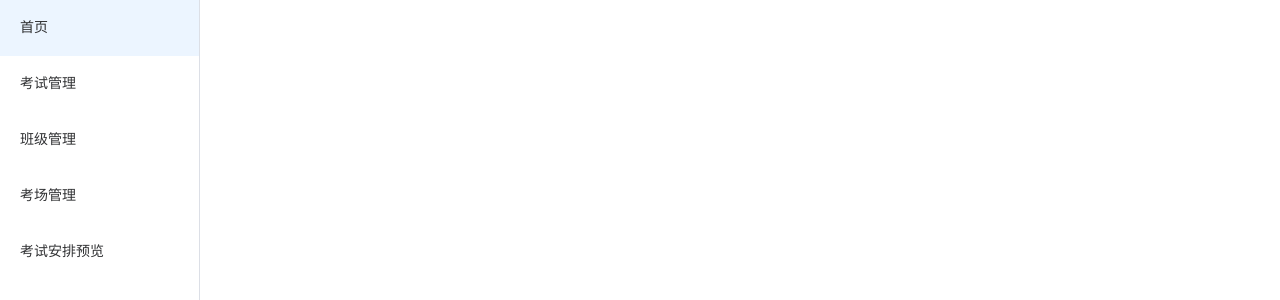
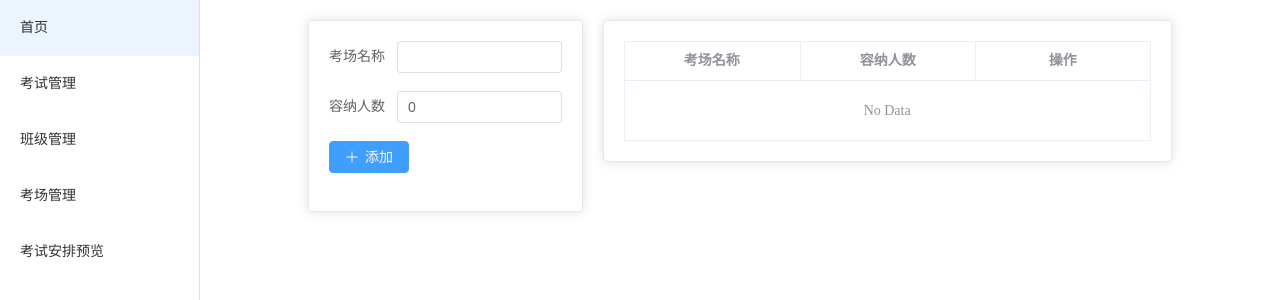
Before and after one commit to orangeawa/exam-vue, a Vue app: page /examRoom in a window 1280 px wide. Shown: the top 300 px of the page. Built offline with nearby package versions, Linux system fonts and the light colour scheme; no server answers; the HTML template or start-up script is replaced by a standard one.

Commit message:
feat: :sparkles: 添加考场管理功能，包含获取、创建和删除考场的 API 接口及页面实现

```diff
--- /dev/null
+++ b/src/api/examRoom.ts
@@ -0,0 +1,28 @@
+import type { EditableExamRoom, ExamRoom } from "@/model/ExamRoom";
+import type { response } from "@/model/Res";
+import req from "@/utils/request";
+
+/**
+ * 获取考场列表
+ * @returns response
+ */
+export function getExamRoomList():Promise<ExamRoom[]> {
+    return req.get('/rooms').then(res => res.data)
+}
+
+/**
+ * 创建考场
+ * @param data
+ * @returns
+ */
+export function createExamRoom(data: EditableExamRoom): Promise<response>{
+    return req.post('/rooms', data)
+}
+
+// export function updateExamRoom(data: ExamRoom){
+//     return request.put<ExamRoom>('/rooms', data)
+// }
+
+export function deleteExamRoom(id: number): Promise<response>{
+    return req.delete(`/rooms/${id}`)
+}
--- /dev/null
+++ b/src/model/ExamRoom.ts
@@ -0,0 +1,15 @@
+export interface ExamRoom{
+    /**
+     * 考场id
+     */
+    id: number
+    /**
+     * 考场名称
+     */
+    name: string
+    /**
+     * 考场容量
+     */
+    capacity: number
+}
+export type EditableExamRoom = Omit<ExamRoom, 'id'> & {id: null}
--- a/src/router/index.ts
+++ b/src/router/index.ts
@@ -1,6 +1,7 @@
 import { createRouter, createWebHistory } from 'vue-router'
 import examManage from '../views/examManage.vue'
 import classManage from '../views/classManage.vue'
+import examRoomManage from '../views/examRoomManage.vue'
 
 const router = createRouter({
   history: createWebHistory(import.meta.env.BASE_URL),
@@ -19,6 +20,11 @@ const router = createRouter({
       path: '/class',
       name: 'class',
       component: classManage,
+    },
+    {
+      path: '/examRoom',
+      name: 'examRoom',
+      component: examRoomManage,
     }
     // {
     //   // path: '/about',
--- a/src/utils/request.ts
+++ b/src/utils/request.ts
@@ -1,5 +1,5 @@
 import type { response } from "@/model/Res";
-import axios from "axios";
+import axios, { type AxiosResponse } from "axios";
 import { ElMessage } from "element-plus";
 
 const req = axios.create({
@@ -17,7 +17,7 @@ req.interceptors.response.use(
       return Promise.reject(new Error(res.msg));
     }
 
-    return Promise.resolve(res);
+    return res;
   },
   (error) => {
     console.log(error);
--- /dev/null
+++ b/src/views/examRoomManage.vue
@@ -0,0 +1,69 @@
+<script setup lang="ts">
+import { ref } from 'vue'
+import type { ExamRoom, EditableExamRoom } from "@/model/ExamRoom";
+import { getExamRoomList,createExamRoom,deleteExamRoom } from '@/api/examRoom'
+import { ElMessage } from 'element-plus'
+
+const tableList = ref<ExamRoom[]>([])
+const form = ref<EditableExamRoom>({
+    id: null,
+    name: '',
+    capacity: 0
+})
+
+function getList(): void {
+    getExamRoomList().then(res => {
+        tableList.value = res
+    })
+}
+function submitForm(): void {
+    createExamRoom(form.value).then(res => {
+        ElMessage.success(res.msg)
+        getList()
+    })
+}
+function handleDelete(id: number): void {
+    deleteExamRoom(id).then(res => {
+        ElMessage.success(res.msg)
+        getList()
+    })
+}
+
+getList()
+</script>
+
+<template>
+    <el-row :gutter="20" style="width: 85%;margin: 0 auto;">
+        <el-col :span="8">
+            <!-- 添加班级 -->
+            <el-card>
+                <el-form>
+                    <el-form-item label="考场名称">
+                        <el-input v-model="form.name"></el-input>
+                    </el-form-item>
+                    <el-form-item label="容纳人数">
+                        <el-input v-model="form.capacity"></el-input>
+                    </el-form-item>
+                    <el-form-item>
+                        <el-button type="primary" icon="Plus" @click="submitForm">添加</el-button>
+                    </el-form-item>
+                </el-form>
+            </el-card>
+        </el-col>
+        <el-col :span="16">
+            <el-card>
+                <el-table :data="tableList" :border="true">
+                    <el-table-column prop="name" label="考场名称"  align="center"/>
+                    <el-table-column prop="capacity" label="容纳人数"  align="center"/>
+                    <el-table-column label="操作" align="center">
+                        <template #default="{ row }">
+                            <el-button link type="danger" icon="Delete" circle @click="handleDelete(row.id)" />
+                        </template>
+                    </el-table-column>
+                </el-table>
+            </el-card>
+        </el-col>
+    </el-row>
+</template>
+
+<style scoped></style>
```
